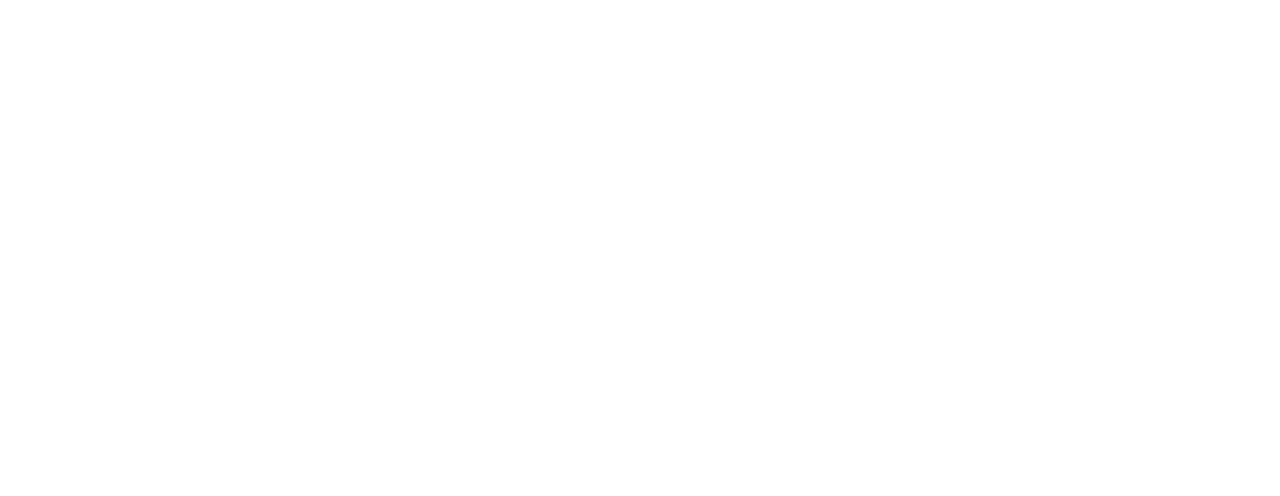
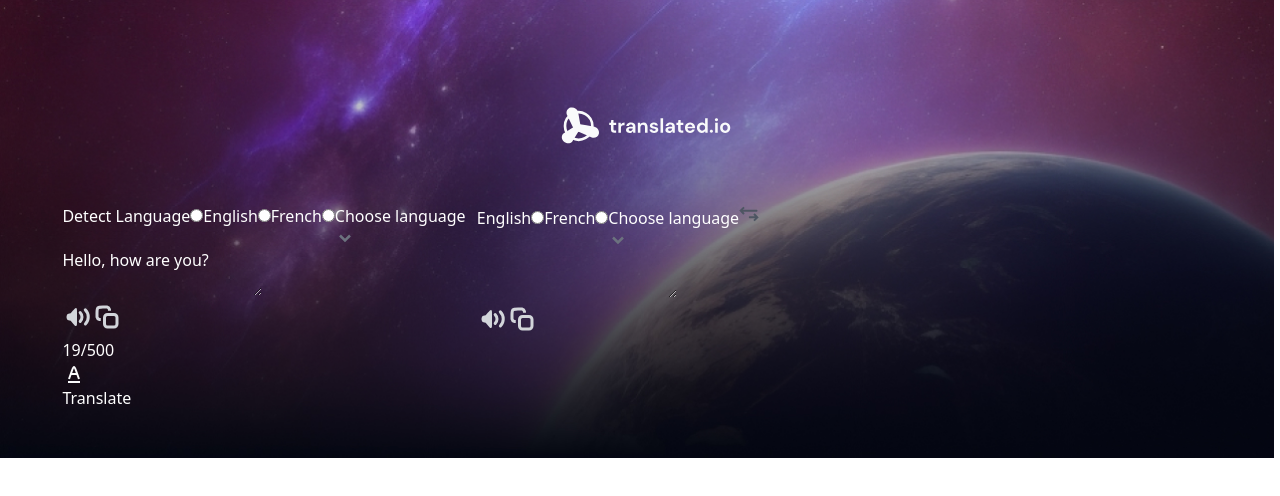
Before and after one commit to maahmoudhamada2/translate-app, a React (Vite) app: page / in a window 1280 px wide. Shown: the top 496 px of the page. Built offline with nearby package versions, Linux system fonts and the light colour scheme.

Commit message:
feat: build App component

```diff
--- a/src/App.jsx
+++ b/src/App.jsx
@@ -1 +1,33 @@
-export default function App() {}
+import { useEffect } from "react";
+import TranslationBox from "./components/TranslationBox/TranslationBox";
+import useLangData from "./store/useLangData";
+import { Logo } from "./ui/icons";
+
+export default function App() {
+  const sentence = useLangData((state) => state.langData.inputBox.sentence);
+  const updateTransText = useLangData((state) => state.updateTransText);
+  const inputLang = useLangData((state) => state.langData.inputBox.langPair);
+  const outputLang = useLangData((state) => state.langData.outputBox.langPair);
+
+  useEffect(() => {
+    const url = `https://translate.googleapis.com/translate_a/single?client=gtx&sl=${inputLang}&tl=${outputLang}&dt=t&q=${sentence}`;
+    const getData = async () => {
+      const response = await fetch(url);
+      const data = await response.json();
+      updateTransText(data[0][0][0]);
+    };
+    getData();
+  }, [sentence, inputLang, outputLang]);
+
+  return (
+    <article className="w-full flex flex-col items-center py-[3rem] px-[2rem] text-white bg-[url('./assets/hero_img-sm.jpg')] bg-no-repeat bg-contain md:bg-[url('./assets/hero_img.jpg')]">
+      <header className="flex justify-center my-[3rem]">
+        <Logo />
+      </header>
+      <main className="w-full flex flex-col gap-[0.7rem] md:w-[95%] lg:flex-row">
+        <TranslationBox isInput={true} />
+        <TranslationBox isInput={false} />
+      </main>
+    </article>
+  );
+}
```
